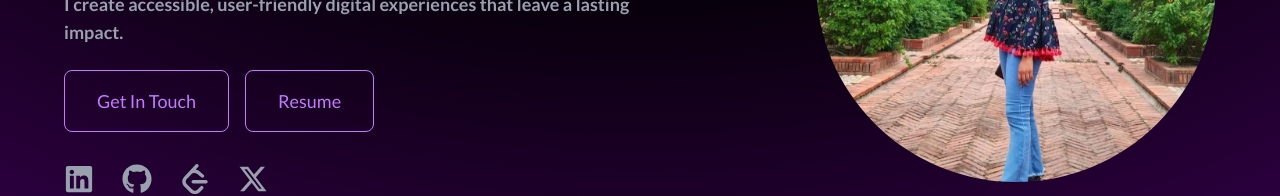
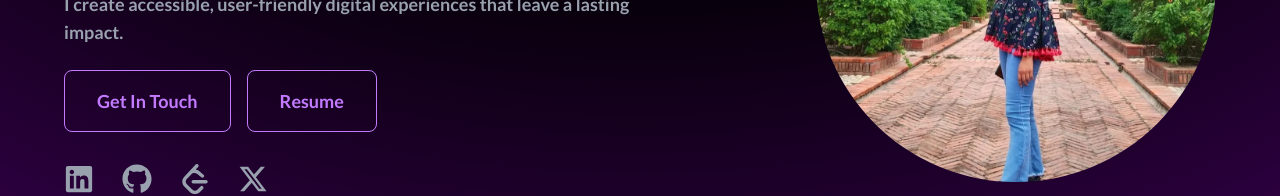
Before and after one commit to Anjalii1206/Anjali-portfolio, a React (Vite) app: page / in a window 1280 px wide. Shown: the part 462-658 px from the top of the page. Built offline with nearby package versions, Linux system fonts and the light colour scheme.

Commit message:
Links Updated

```diff
--- a/src/components/Footer.jsx
+++ b/src/components/Footer.jsx
@@ -25,10 +25,10 @@ const Footer = () => {
           transition={{ duration: 1, delay: 0 }}
         >
           {[
-            { icon: <FaLinkedin />, link: "https://linkedin.com/in/anjali-verma", color: "hover:text-blue-500" },
-            { icon: <FaGithub />, link: "https://github.com/anjali-verma", color: "hover:text-red-600" },
-            { icon: <SiLeetcode />, link: "https://leetcode.com/anjali-verma", color: "hover:text-yellow-400" },
-            { icon: <FaXTwitter />, link: "https://twitter.com/anjali-verma", color: "hover:text-white" },
+            { icon: <FaLinkedin />, link: "https://www.linkedin.com/in/anjali-verma-32b270224/", color: "hover:text-blue-500" },
+            { icon: <FaGithub />, link: "https://github.com/Anjalii1206", color: "hover:text-red-600" },
+            { icon: <SiLeetcode />, link: "https://leetcode.com/u/Anjali_1206/", color: "hover:text-yellow-400" },
+            { icon: <FaXTwitter />, link: "https://x.com/anjaliv1206", color: "hover:text-white" },
           ].map((item, index) => (
             <motion.a
               key={index}
--- a/src/components/Hero.jsx
+++ b/src/components/Hero.jsx
@@ -54,14 +54,14 @@ const Hero = () => {
           >
             <a
               href="#contact"
-              className="inline-block px-8 py-4 border border-purple-400 text-purple-400 rounded-lg text-lg text-semibold transition-all duration-300 hover:text-green-400 hover:border-white"
+              className="inline-block px-8 py-4 border border-purple-400 text-purple-400 rounded-lg text-lg font-semibold transition-all duration-300 hover:text-green-400 hover:border-white"
             >
               Get In Touch
             </a>
             <a
               href={Anjali25}
               download="Anjali_Resume.pdf"
-              className="inline-block px-8 py-4 border border-purple-400 text-purple-400 rounded-lg text-lg text-semibold transition-all duration-300 hover:text-green-400 hover:border-white"
+              className="inline-block px-8 py-4 border border-purple-400 text-purple-400 rounded-lg text-lg font-semibold transition-all duration-300 hover:text-green-400 hover:border-white"
             >
               Resume
             </a>
```
